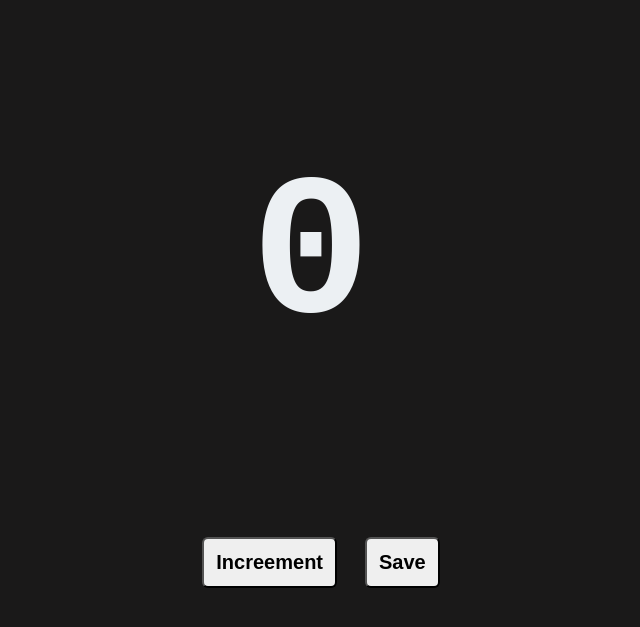
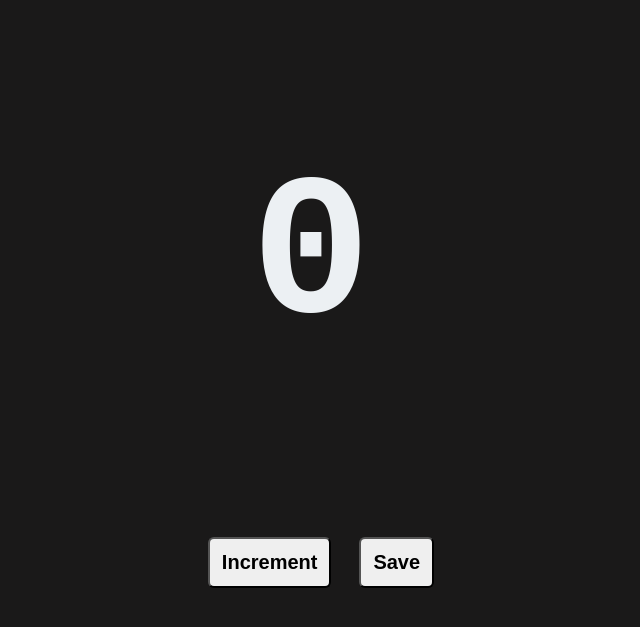
Before and after one commit to iArslanAly/counter_app, a plain HTML site: page index.html in a window 1280 px wide. Shown: the part 137-764 px from the top of the page, without its empty margins (329-969 px from the left). Drawn offline with Linux system fonts and the light colour scheme.

Commit message:
js button

```diff
--- a/index.html
+++ b/index.html
@@ -14,7 +14,7 @@
     <h1>Counter</h1>
     <h2 id="count">0</h2>
     <!-- creating increement button -->
-    <button id="increement_btn">Increement</button>
+    <button id="increment_btn" onclick="increment()">Increment</button>
     <button>Save</button>
 
     <script src="script.js"></script>
```
